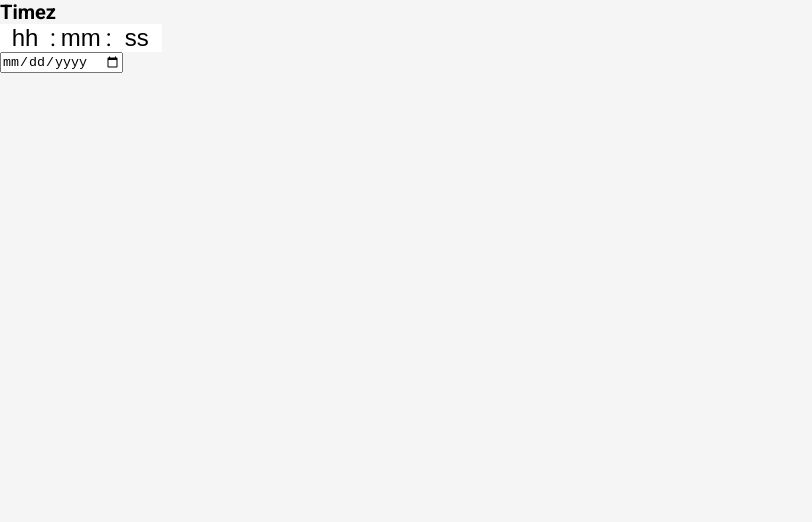
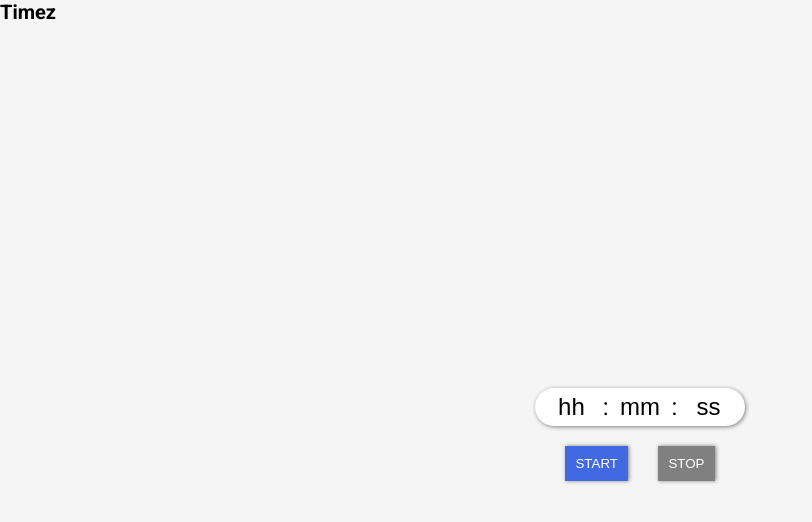
Before and after one commit to Nadno/relogio, a website built with webpack: page public/index.html in a window 1280 px wide. Shown: the whole page, without its empty margins (0-812 px from the left). Built offline with nearby package versions, Linux system fonts and the light colour scheme.

Commit message:
button component and time units input done

```diff
--- a/public/index.html
+++ b/public/index.html
@@ -15,13 +15,19 @@
     <h1>Timez</h1>
 
     <main>
-      <div id="time" class="c-time-input">
-        <input class="time" type="text" name="hours" id="hours" value="hh" min="0" max="99">:
-        <input class="time" type="text" name="minutes" id="minutes" value="mm" min="0" max="60">:
-        <input class="time" type="text" name="seconds" id="seconds" value="ss" min="0" max="60">
+      <div class="l-settings">
+        <div id="time" class="c-time-input">
+          <input class="time" type="text" name="hours" id="hours" value="hh" min="0" max="99">:
+          <input class="time" type="text" name="minutes" id="minutes" value="mm" min="0" max="60">:
+          <input class="time" type="text" name="seconds" id="seconds" value="ss" min="0" max="60">
+        </div>
+        <div>
+          <button class="c-button" id="start">START</button>
+          <button class="c-button c-button--stop" id="stop">STOP</button>
+        </div>
       </div>
 
-      <input type="date" name="" id="">
+
     </main>
   </body>
 </html>
--- /dev/null
+++ b/public/styles/components/_c-button.scss
@@ -0,0 +1,20 @@
+.c-button {
+  color: #fff;
+  border: none;
+  padding: 1rem;
+  background-color: royalblue;
+  box-shadow: 1px 0 4px gray;
+  cursor: pointer;
+
+  &--stop {
+    background-color: gray;
+  }
+
+  &:hover {
+    opacity: 0.8;
+  }
+
+  &:active {
+    transform: scale(0.9);
+  }
+}
--- a/public/styles/_c-time-input.scss
+++ b/public/styles/components/_c-time-input.scss
@@ -1,8 +1,12 @@
 .c-time-input {
-  width: calc(3 * 5rem);
+  width: 20rem;
+  display: flex;
   font-size: 2.4rem;
-  display: flex;
+  padding: 0.5rem;
+  border-radius: 2rem;
   background-color: #fff;
+  box-shadow: 1px 1px 4px gray;
+  margin: 2rem 0;
 
   .time {
     width: 5rem;
@@ -10,5 +14,6 @@
     text-align: center;
     border: none;
     display: flex;
+    background-color: initial;
   }
 }
--- /dev/null
+++ b/public/styles/layouts/_l-settings.scss
@@ -0,0 +1,6 @@
+.l-settings {
+  div {
+    display: flex;
+    justify-content: space-evenly;
+  }
+}
--- a/public/styles/style.scss
+++ b/public/styles/style.scss
@@ -13,4 +13,16 @@ body {
   background-color: #f5f5f5;
 }
 
-@import "./c-time-input";
+main {
+  width: 100vw;
+  height: 100vh;
+
+  display: flex;
+  align-items: center;
+  justify-content: center;
+}
+
+@import "./components/c-time-input";
+@import "./components/c-button";
+
+@import "./layouts/l-settings";
```
